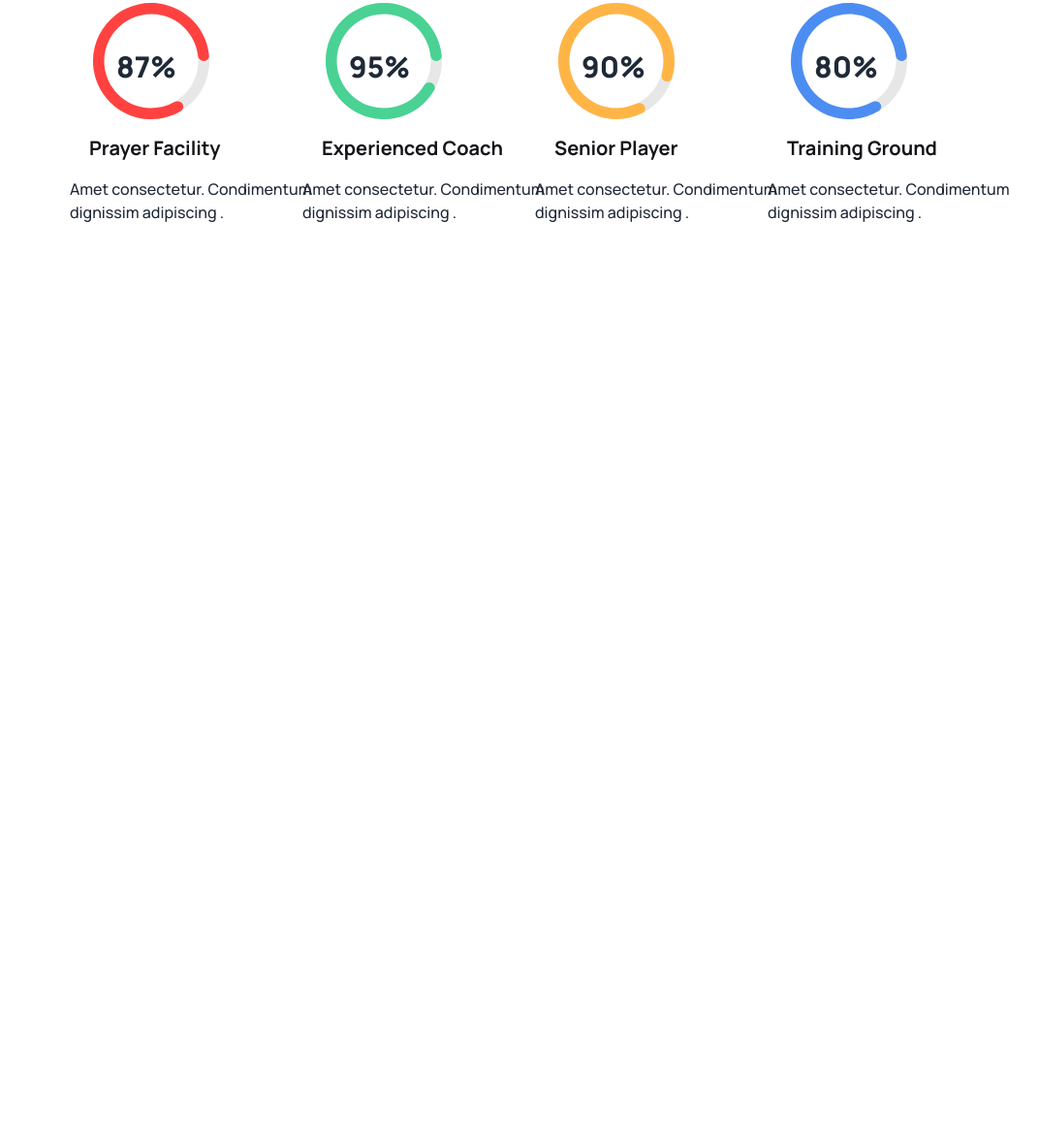
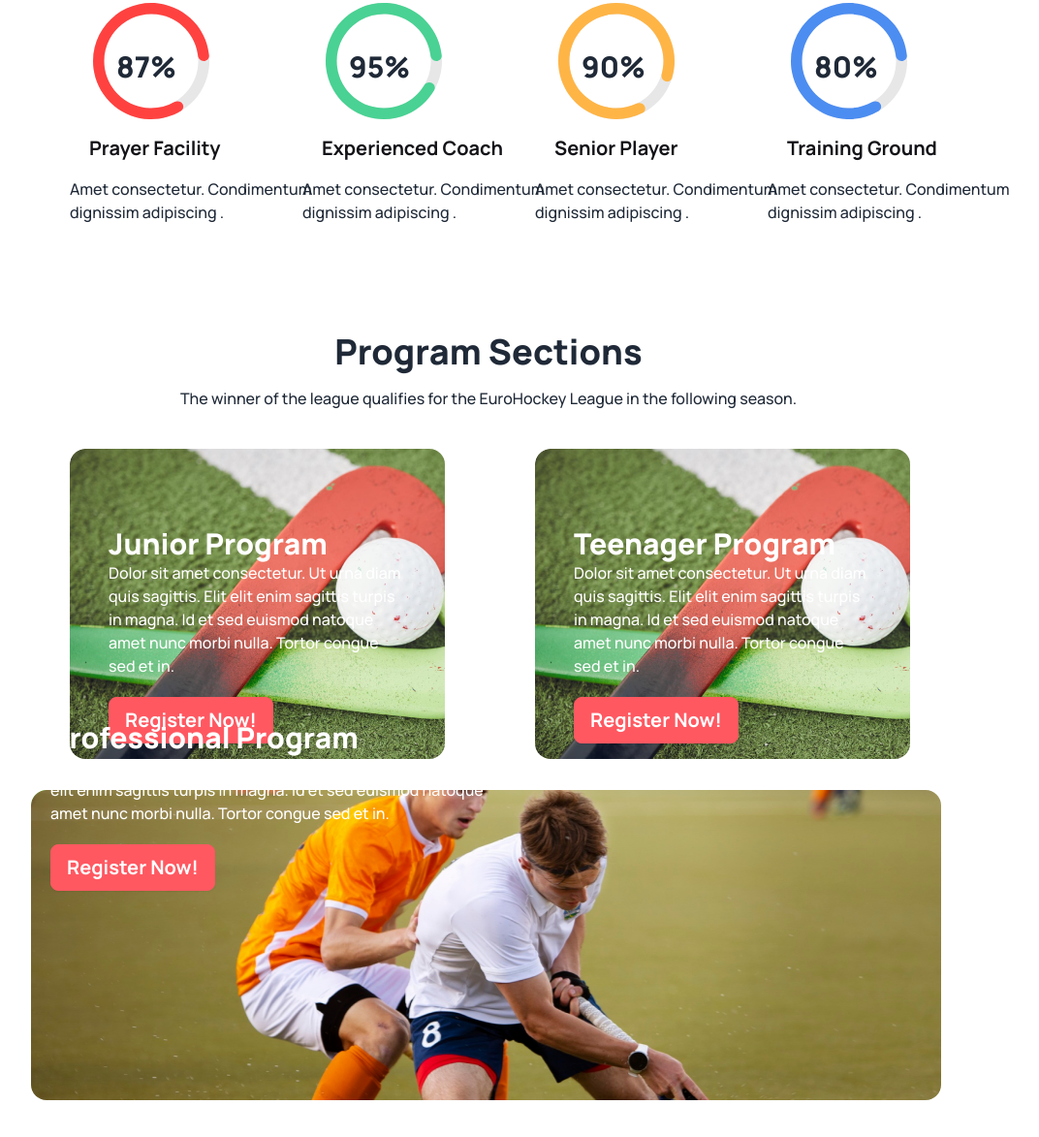
Before and after one commit to Juel420/Hockeys-with-Tailwind, a plain HTML site: page index.html in a window 1280 px wide. Shown: the part 948-2121 px from the top of the page at 97% size, without its empty margins (136-1208 px from the left). Before the commit the page ends 1291 px from the top, so only its background shows below. Drawn offline with nearby package versions, Linux system fonts and the light colour scheme.

```diff
--- a/index.html
+++ b/index.html
@@ -55,7 +55,7 @@
       <!-- club section -->
       <section class="lg:mx-32 lg:my-28">
       <h2 class="text-center lg:text-4xl text-xl font-extrabold mb-6">Professional Hockeys Club</h2>
-      <p class="text-center text-base font-medium w-72 lg:w-fit lg:mx-72 mx-4">
+      <p class="text-center text-base font-medium w-72 lg:w-fit lg:mx-72 mx-4 ">
         The purpose of a club association is to look after, protect and safeguard the interests of the professional clubs in Europe in relations with other hockey and sports authorities or organizations
       </p>
       <div class="my-6 grid grid-cols-1 lg:grid-cols-4 gap-4 ml-20 mt-20">
@@ -109,6 +109,58 @@
 
 
     </section>
+    <!-- programme section -->
+    <section class="lg:mx-32 lg:my-28">
+      <div>
+      <h3 class="text-center text-4xl font-extrabold my-4">Program Sections</h3>
+      <p class="text-center text-base font-medium mb-10">The winner of the league qualifies for the EuroHockey League in the following season.</p>
+    </div>
+
+    <div class="grid grid-cols-1 lg:grid-cols-2 gap-4 lg:ml-20 ml-5">
+      <div class=" w-10/12 rounded-2xl" style="background-image:url(Images/2.png);">
+        <div class=" bg-no-repeat bg-opacity-60"></div>
+        <div class="">
+          <div class="max-w-auto lg:h-80 lg:px-10 lg:pt-20 pt-3 pl-3 ">
+            <h1 class=" text-3xl font-extrabold text-[#FFFFFF] ">Junior Program</h1>
+            <p class="lg:mb-5 w-auto  text-base font-medium text-[#FFFFFF]">Dolor sit amet consectetur. Ut urna diam quis sagittis. Elit elit
+              enim sagittis turpis in magna. Id et sed euismod natoque amet nunc morbi nulla. Tortor congue sed et in.</p>
+            <button class="btn btn-error text-xl text-bold text-[#FFFFFF] mb-3">Register Now!</button>
+          </div>
+        </div>
+      </div>
+
+      <div class="w-10/12 rounded-2xl " style="background-image:url(Images/2.png); ">
+
+
+        <div class=" bg-opacity-60"></div>
+        <div class=" ">
+          <div class="max-w-auto lg:h-80 lg:px-10 lg:pt-20 pt-3 pl-3 ">
+            <h1 class=" text-3xl font-extrabold text-[#FFFFFF] ">Teenager Program</h1>
+            <p class="lg:mb-5 w-auto  text-base font-medium text-[#FFFFFF]">Dolor sit amet consectetur. Ut urna diam quis sagittis. Elit elit
+              enim sagittis turpis in magna. Id et sed euismod natoque amet nunc morbi nulla. Tortor congue sed et in.</p>
+            <button class="btn btn-error text-xl text-bold text-[#FFFFFF] mb-3">Register Now!</button>
+          </div>
+        </div>
+      </div>
+
+
+
+
+    </div>
+
+    <div class="  w-11/12 lg:h-80 h-52 mt-8 lg:relative max-h-[400px] bg-[#50d71e] lg:mx-10 ml-5 rounded-2xl" style="background-image:url(Images/4.png);">
+      <div class=" bg-opacity-60"></div>
+      <div class="hero-content text-left text-neutral-content ">
+        <div class="max-w-md lg:absolute lg:left-5 lfg:top-16  ">
+          <h1 class="text-3xl font-extrabold text-[#FFFFFF]">Professional Program</h1>
+          <p class="lg:mb-5 w-auto  text-base font-medium text-[#FFFFFF]">Dolor sit amet consectetur. Ut urna diam quis sagittis. Elit elit
+            enim sagittis turpis in magna. Id et sed euismod natoque amet nunc morbi nulla. Tortor congue sed et in.</p>
+          <button class="btn  btn-error text-xl text-bold text-[#FFFFFF] ">Register Now!</button>
+        </div>
+      </div>
+    </div>
+
+    </section>
 
 
     </main>
```
